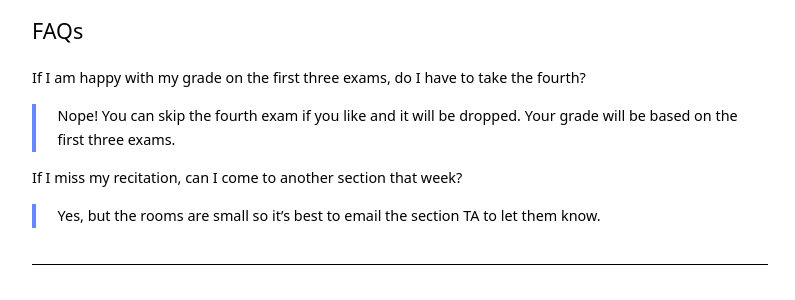
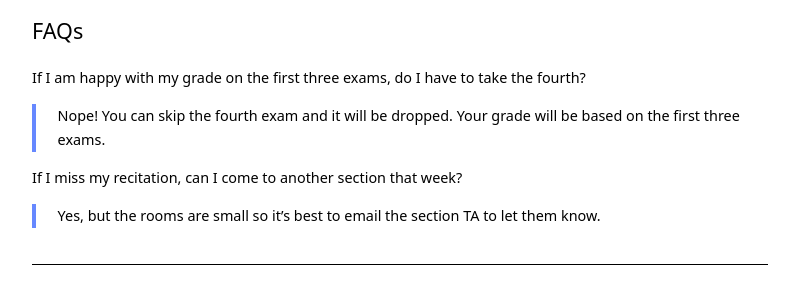
Before and after one commit to kschuler/ling001, a Jekyll site: the page built from ling001/index.md, in a window 1280 px wide and 900 px high, scrolled down 2742 px. Shown: the part 430-730 px from the top of the window, without its empty margins (240-1035 px from the left). Built offline with Jekyll 4.4.1, drawn with Linux system fonts in a browser that asks for light colours.

Commit message:
Update index.md

```diff
--- a/ling001/index.md
+++ b/ling001/index.md
@@ -81,7 +81,7 @@ Grading (50 points total):
 
 ## FAQs
 **If I am happy with my grade on the first three exams, do I have to take the fourth?**
-> Nope! You can skip the fourth exam if you like and it will be dropped. Your grade will be based on the first three exams.
+> Nope! You can skip the fourth exam and it will be dropped. Your grade will be based on the first three exams.
 
 **If I miss my recitation, can I come to another section that week?**
 > Yes, but the rooms are small so it's best to email the section TA to let them know.
```
